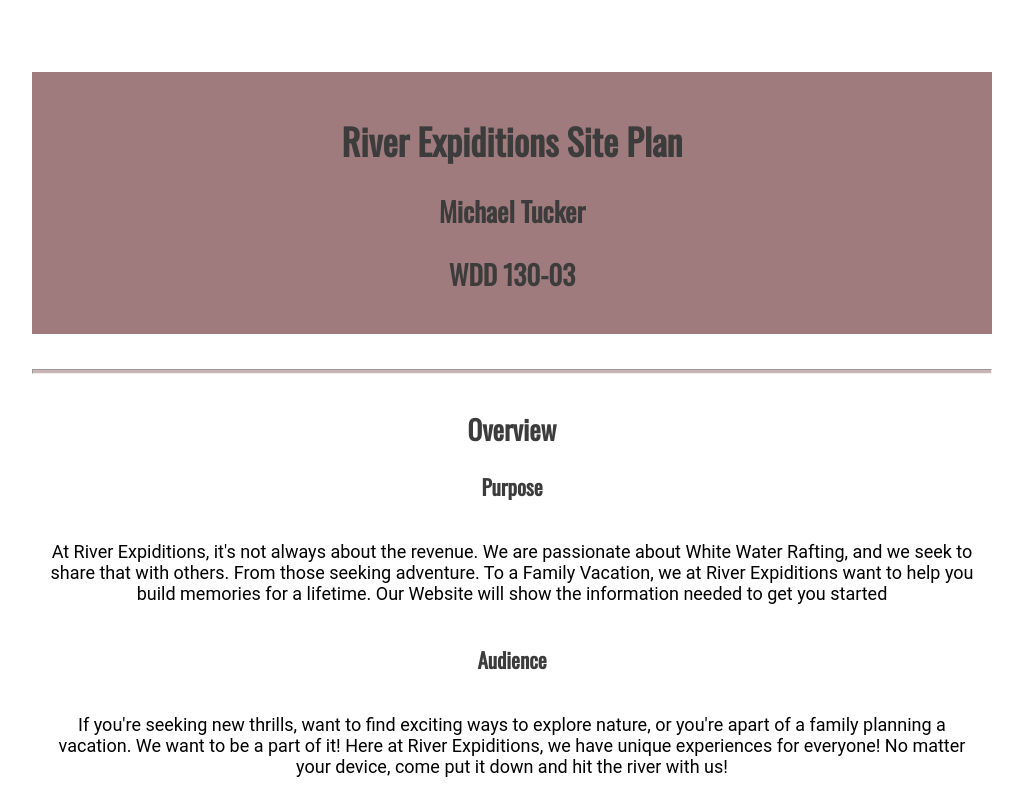
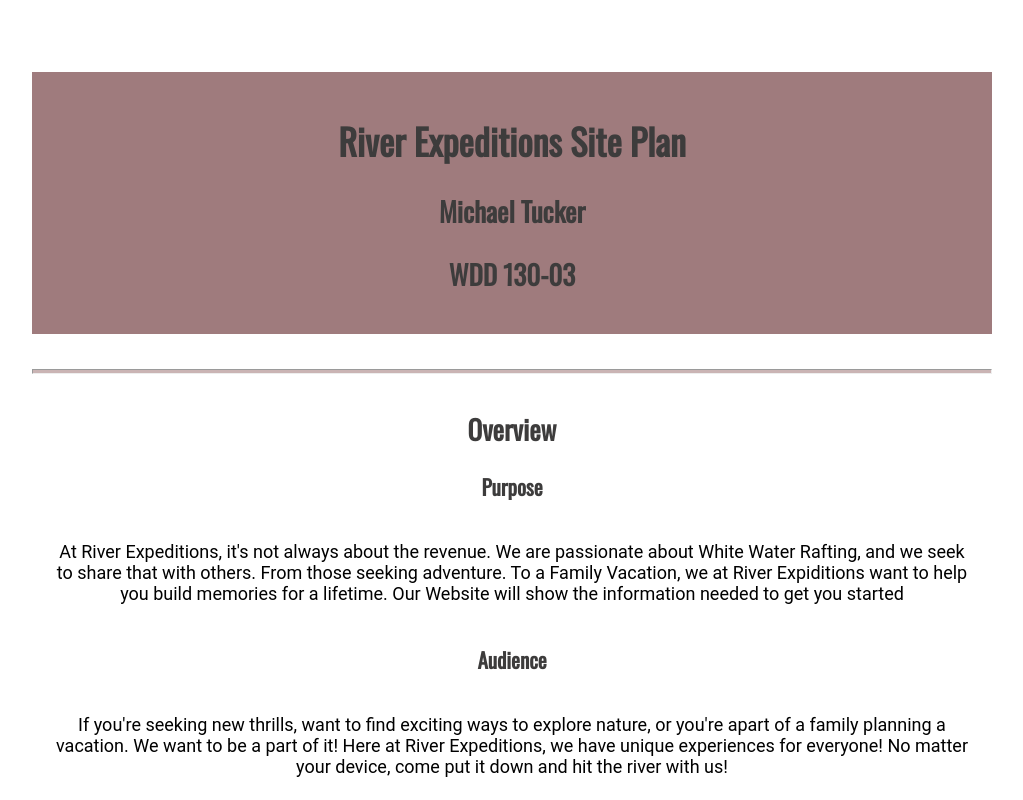
Before and after one commit to TuckTuck94/WDD130, a plain HTML site: page wwr/site-plan-rafting.html in a window 1280 px wide. Shown: the top 800 px of the page, without its empty margins (128-1151 px from the left). Drawn offline with nearby package versions, Linux system fonts and the light colour scheme.

Commit message:
fixing spelling errors.

```diff
--- a/wwr/site-plan-rafting.html
+++ b/wwr/site-plan-rafting.html
@@ -9,7 +9,7 @@
 
 <body>
   <header>
-    <h1>River Expiditions Site Plan</h1>
+    <h1>River Expeditions Site Plan</h1>
     <h2>Michael Tucker</h2>
     <h2>WDD 130-03</h2>
     <!-- In the header above, add the name of your site, your name and class number. For example if you are in section 3 you would put WDD 130-03 -->
@@ -19,18 +19,18 @@
     <hr />
     <h2>Overview</h2>
     <h3>Purpose</h3>
-    <p>At River Expiditions, it's not always about the revenue. We are passionate about White Water Rafting, and we seek to share that with others. From those seeking adventure. To a Family Vacation, we at River Expiditions want to help you build memories for a lifetime. Our Website will show the information needed to get you started</p>
+    <p>At River Expeditions, it's not always about the revenue. We are passionate about White Water Rafting, and we seek to share that with others. From those seeking adventure. To a Family Vacation, we at River Expiditions want to help you build memories for a lifetime. Our Website will show the information needed to get you started</p>
     <!-- change this -->
 
     <h3>Audience</h3>
-    <p>If you're seeking new thrills, want to find exciting ways to explore nature, or you're apart of a family planning a vacation. We want to be a part of it! Here at River Expiditions, we have unique experiences for everyone! No matter your device, come put it down and hit the river with us!</p>
+    <p>If you're seeking new thrills, want to find exciting ways to explore nature, or you're apart of a family planning a vacation. We want to be a part of it! Here at River Expeditions, we have unique experiences for everyone! No matter your device, come put it down and hit the river with us!</p>
     <!-- change this -->
 
     <hr />
     <h2>Branding</h2>
     <h3>Website Logo</h3>
     <!-- Replace this with some sort of logo for your site.  A logo can be as simple as the name of your site in a nice font :) -->
-    <img src="images/riverexpeditions.png" alt="River Expiditions Logo" />
+    <img src="images/riverexpeditions.png" alt="River Expeditions Logo" />
     <hr />
     <h2>Style Guide</h2>
 
```
